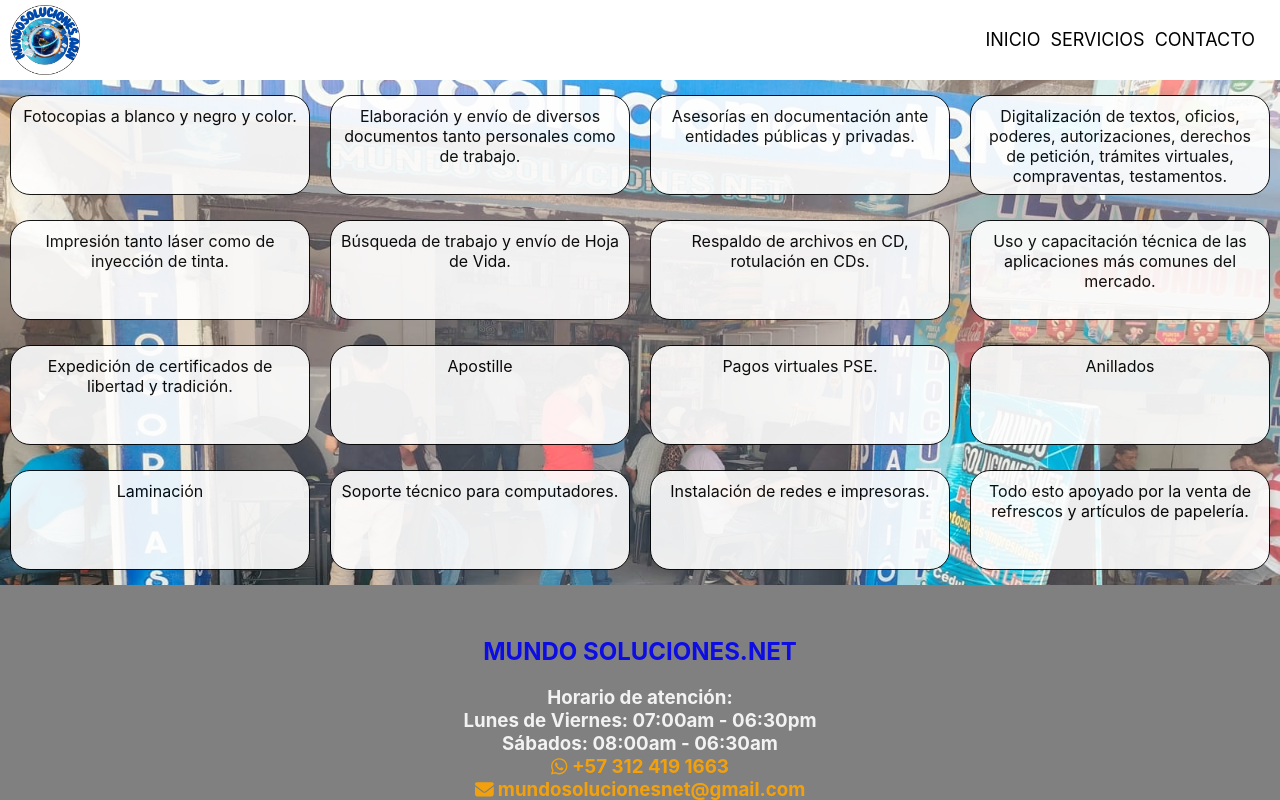
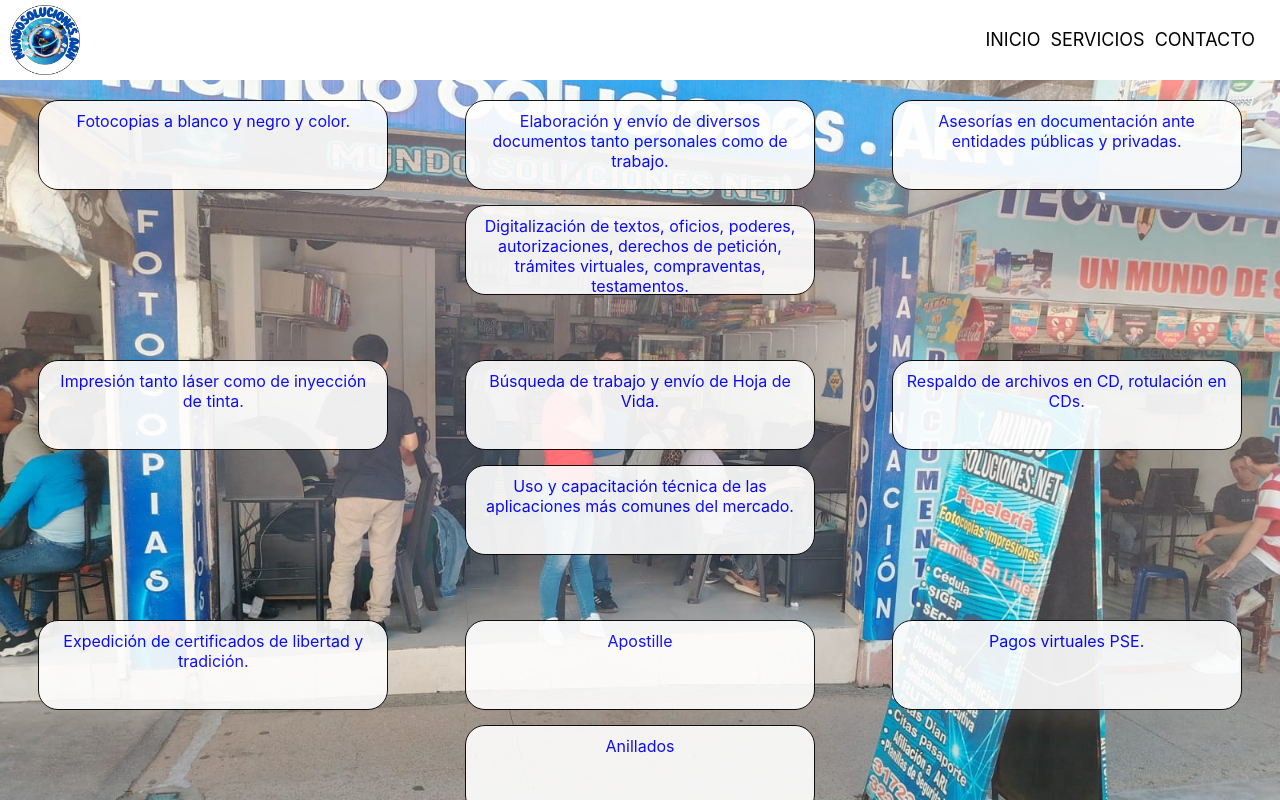
Before and after one commit to jhonhtr/proyecto3, a React (Create React App) app: page /Servicios in a window 1280 px wide. Shown: the top 800 px of the page. Built offline with nearby package versions, Linux system fonts and the light colour scheme.

Commit message:
Update Servicios.css

```diff
--- a/src/servi/Servicios.css
+++ b/src/servi/Servicios.css
@@ -3,8 +3,8 @@
   flex-direction: row;
   flex-wrap: wrap;
   align-items: center;
-  margin: 5px auto;
-  margin-bottom: 10px;
+  margin: 10px auto;
+  margin-bottom: 50px;
 }
 
 .servicio1{
@@ -14,8 +14,8 @@
   align-items: center;
   margin: 10px auto;
   margin-bottom: 5px;
-  width: 300px; /*ancho del div*/
-  height: 100px; /*altura del div*/
+  width: 350px; /*ancho del div*/
+  height: 90px; /*altura del div*/
   background-color: white; /*color de fondo del div*/
   text-align: center;
   opacity: 0.90;
@@ -25,3 +25,12 @@
   padding: 10px;
   position: relative;
 }
+
+/*efecto del contenedor*/
+.servicio1:hover{
+  border: 2px solid purple;
+}
+.texto-servicio{
+  color: blue;
+  margin: auto auto;
+}
```
